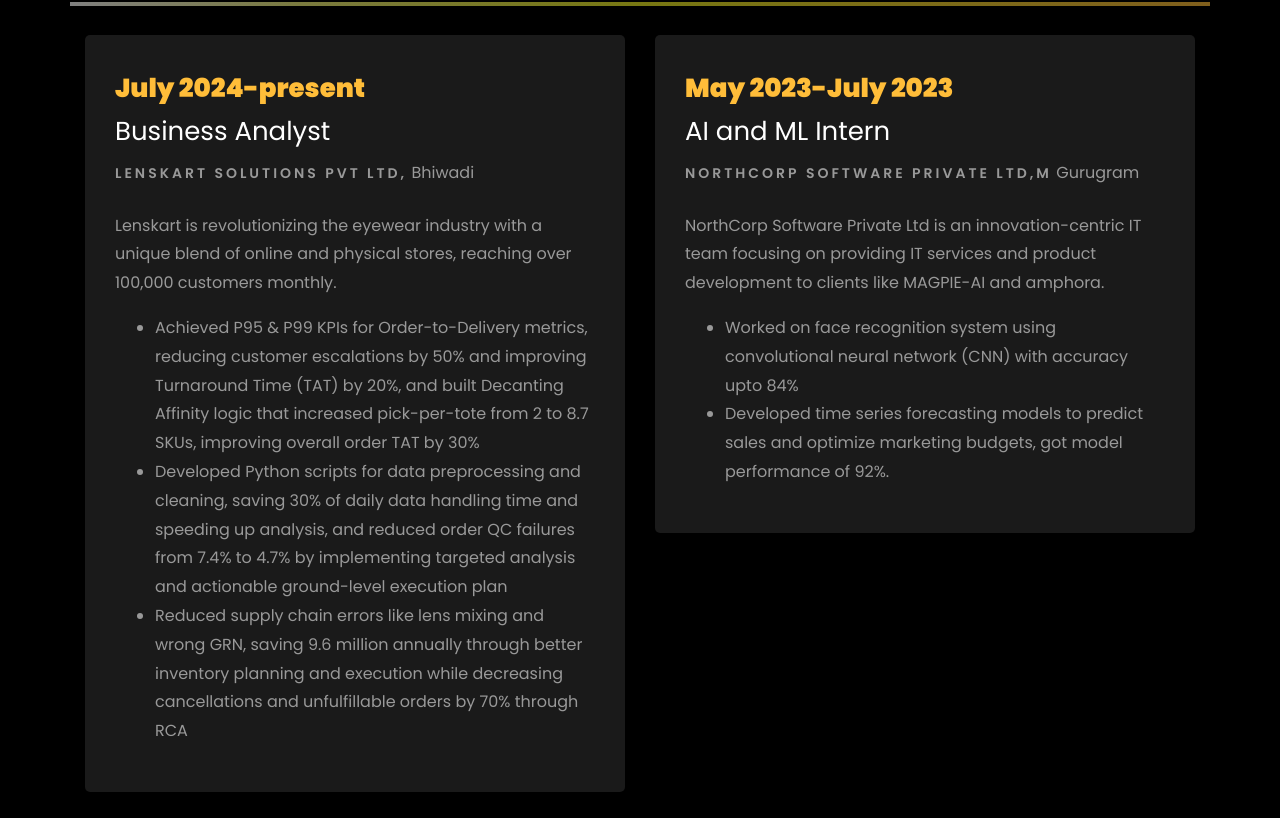
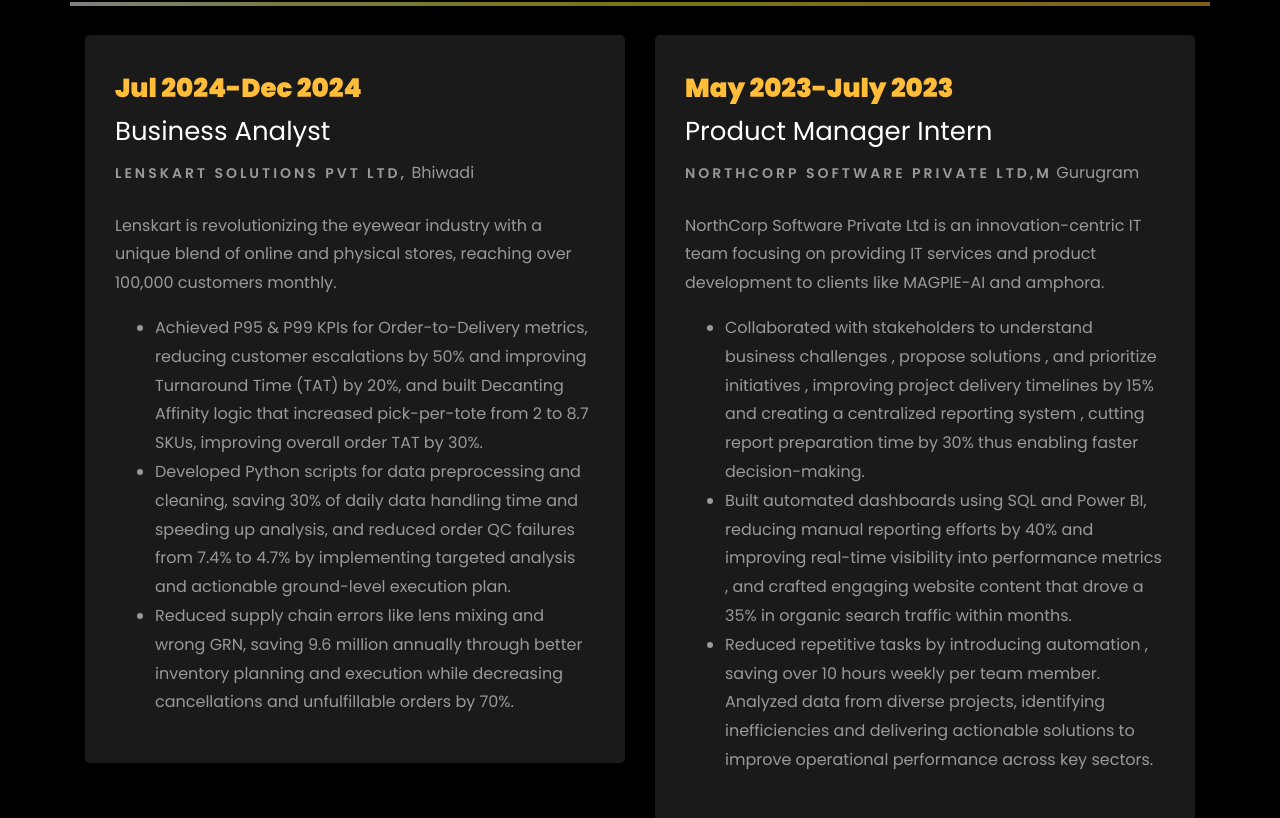
Before and after one commit to shivansh-hub/shivansh_website, a plain HTML site: page index.html in a window 1280 px wide. Shown: the part 2023-2841 px from the top of the page. Drawn offline with Linux system fonts and the light colour scheme; files whose address does not match are found by name.

Commit message:
checking.html

```diff
--- a/index.html
+++ b/index.html
@@ -322,18 +322,18 @@
 		<div class="row">
 				<div class="col-md-6">
 					<div class="resume-wrap ftco-animate">
-						<span class="date">July 2024-present</span>
+						<span class="date">Jul 2024-Dec 2024</span>
 						<h2>Business Analyst</h2>
 						<span class="position">Lenskart Solutions Pvt Ltd,</span>
 						<span class="mt-4">Bhiwadi</span>
 
 						<p class="mt-4">Lenskart is revolutionizing the eyewear industry with a unique blend of online and physical stores, reaching over 100,000 customers monthly.
 							<ul>
-								<li>Achieved P95 & P99 KPIs for Order-to-Delivery metrics, reducing customer escalations by 50% and improving Turnaround Time (TAT) by 20%, and built Decanting Affinity logic that increased pick-per-tote from 2 to 8.7 SKUs, improving overall order TAT by 30%
+								<li>Achieved P95 & P99 KPIs for Order-to-Delivery metrics, reducing customer escalations by 50% and improving Turnaround Time (TAT) by 20%, and built Decanting Affinity logic that increased pick-per-tote from 2 to 8.7 SKUs, improving overall order TAT by 30%.
 								</li>
-								<li>Developed Python scripts for data preprocessing and cleaning, saving 30% of daily data handling time and speeding up analysis, and reduced order QC failures from 7.4% to 4.7% by implementing targeted analysis and actionable ground-level execution plan
+								<li>Developed Python scripts for data preprocessing and cleaning, saving 30% of daily data handling time and speeding up analysis, and reduced order QC failures from 7.4% to 4.7% by implementing targeted analysis and actionable ground-level execution plan.
 								</li>
-								<li>Reduced supply chain errors like lens mixing and wrong GRN, saving 9.6 million annually through better inventory planning and execution while decreasing cancellations and unfulfillable orders by 70% through RCA </li>
+								<li>Reduced supply chain errors like lens mixing and wrong GRN, saving 9.6 million annually through better inventory planning and execution while decreasing cancellations and unfulfillable orders by 70%. </li>
 							</ul>
 
 						</p>
@@ -344,13 +344,14 @@
 				<div class="col-md-6">
 					<div class="resume-wrap ftco-animate">
 						<span class="date">May 2023-July 2023</span>
-						<h2>AI and ML Intern</h2>
+						<h2>Product Manager Intern</h2>
 						<span class="position">NorthCorp Software Private Ltd,m</span>
 						<span class="mt-4">Gurugram</span>
 						<p class="mt-4">NorthCorp Software Private Ltd is an innovation-centric IT team focusing on providing IT services and product development to clients like MAGPIE-AI and amphora.
 							<ul>
-								<li>Worked on face recognition system using convolutional neural network (CNN) with accuracy upto 84%</li>
-								<li>Developed time series forecasting models to predict sales and optimize marketing budgets, got model performance of 92%.</li>
+								<li>Collaborated with stakeholders to understand business challenges , propose solutions , and prioritize initiatives , improving project delivery timelines by 15% and creating a centralized reporting system , cutting report preparation time by 30% thus enabling faster decision-making.</li>
+								<li>Built automated dashboards using SQL and Power BI, reducing manual reporting efforts by 40% and improving real-time visibility into performance metrics , and crafted engaging website content that drove a 35% in organic search traffic within months.</li>
+								<li>Reduced repetitive tasks by introducing automation , saving over 10 hours weekly per team member. Analyzed data from diverse projects, identifying inefficiencies and delivering actionable solutions to improve operational performance across key sectors.</li>
 							</ul>
 
 						</p>
```
